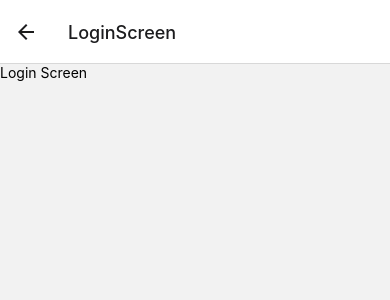
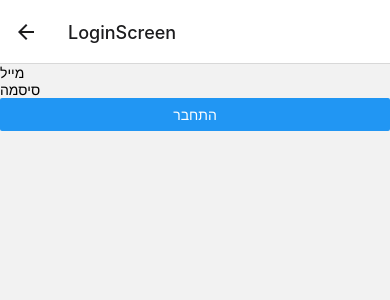
Before and after one commit to hazanido/APP_Project_management, a React Native app in the folder Frontend/: screen /LoginScreen in a window 390 px wide. Shown: the top 300 px of the page. Built offline with nearby package versions, Linux system fonts and the light colour scheme.

Commit message:
add api back end and login screen

```diff
--- a/Frontend/package.json
+++ b/Frontend/package.json
@@ -12,6 +12,7 @@
     "@expo/metro-runtime": "~3.2.3",
     "@react-navigation/native": "^6.1.18",
     "@react-navigation/stack": "^6.4.1",
+    "axios": "^1.7.7",
     "expo": "~51.0.28",
     "expo-status-bar": "~1.12.1",
     "react": "18.2.0",
--- /dev/null
+++ b/Frontend/src/api/backendAPI.js
@@ -0,0 +1,8 @@
+import axios from 'axios';
+
+const instance = axios.create({
+  baseURL: 'http://localhost:3000',
+  timeout: 5000,
+});
+
+export default instance;
--- a/Frontend/src/screens/LoginScreen.js
+++ b/Frontend/src/screens/LoginScreen.js
@@ -1,12 +1,46 @@
-import React from 'react';
-import { View, Text } from 'react-native';
 
-const LoginScreen = () => {
-    return (
-        <View>
-            <Text>Login Screen</Text>
-        </View>
-    );
+import React, { useState } from 'react';
+import { View, TextInput, Button, Text } from 'react-native';
+import axios from '../api/backendAPI';
+
+const LoginScreen = ({ navigation }) => {
+  const [email, setEmail] = useState('');
+  const [password, setPassword] = useState('');
+  const [errorMessage, setErrorMessage] = useState('');
+
+  const handleLogin = async () => {
+    try {
+      const response = await axios.post('/login', {
+        email,
+        password,
+      });
+      // add token to local storage
+      console.log(response.data);
+      navigation.navigate('HomeScreen');
+    } catch (error) {
+      setErrorMessage('התחברות נכשלה. בדוק את פרטי הכניסה.');
+    }
+  };
+
+  return (
+    <View>
+      <TextInput
+        placeholder="מייל"
+        value={email}
+        onChangeText={setEmail}
+        keyboardType="email-address"
+        autoCapitalize="none"
+      />
+      <TextInput
+        placeholder="סיסמה"
+        value={password}
+        onChangeText={setPassword}
+        secureTextEntry
+      />
+      {errorMessage ? <Text>{errorMessage}</Text> : null}
+      <Button title="התחבר" onPress={handleLogin} />
+    </View>
+  );
 };
 
 export default LoginScreen;
```
Also changed, not shown: 1 other file (tests, documents, lock files or other folders).
